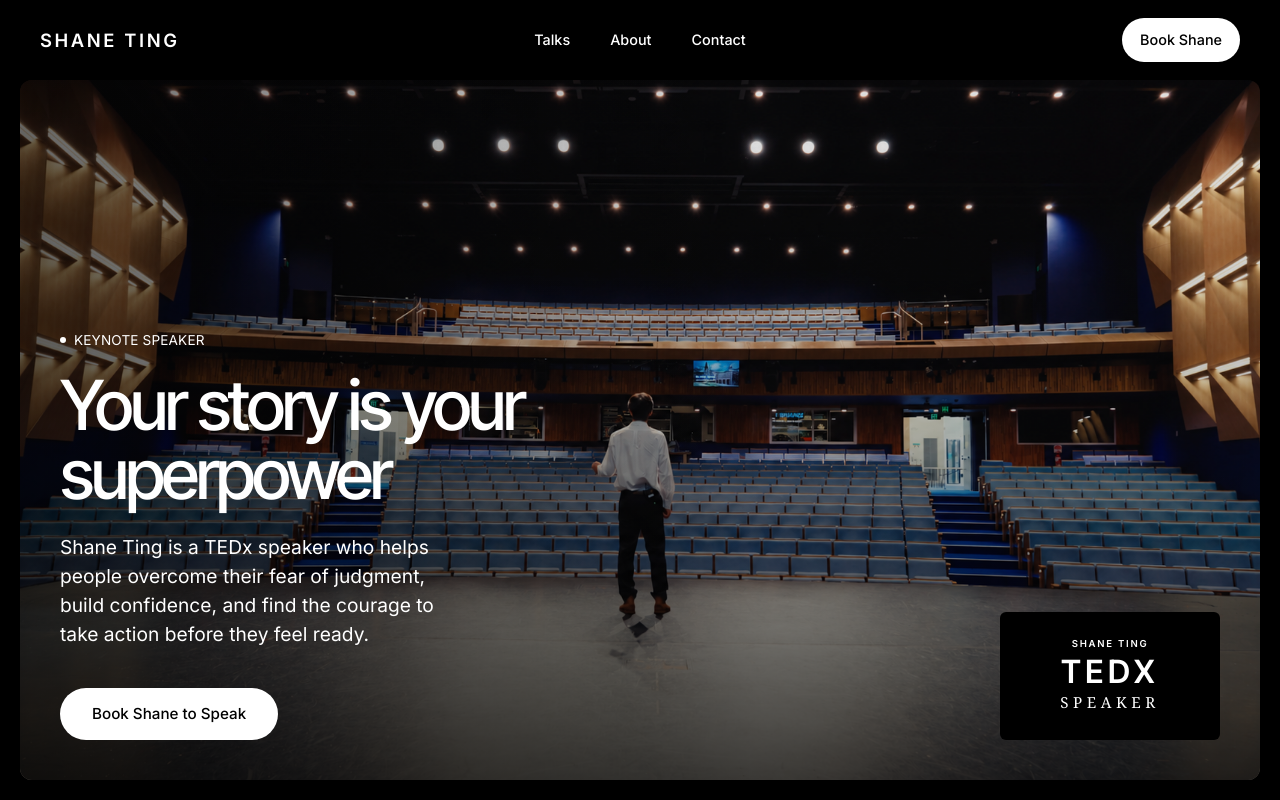
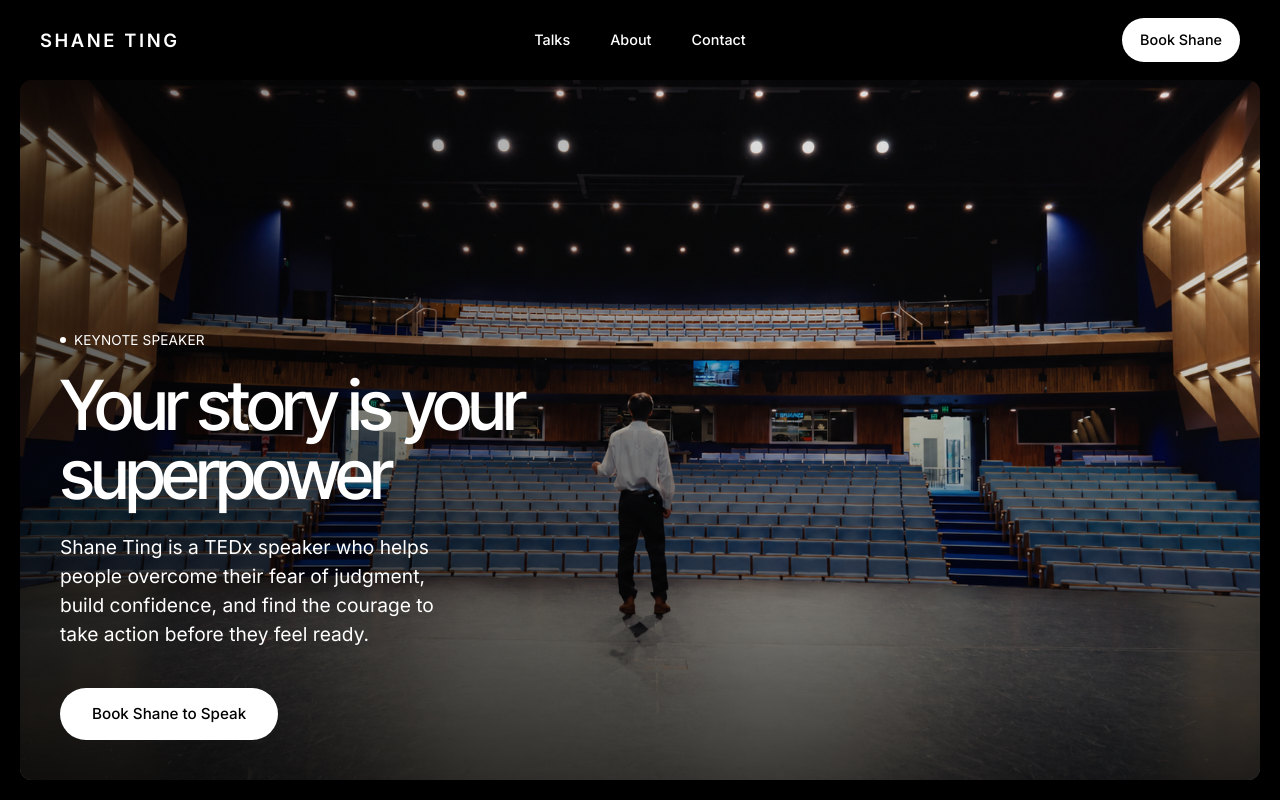
Before and after one commit to shanexyeah/shaneting-website, a Next.js app: page / in a window 1280 px wide. Shown: the top 800 px of the page. Built offline with nearby package versions, Linux system fonts and the light colour scheme.

Commit message:
Remove TEDx Speaker badge from hero
Co-Authored-By: Claude Opus 5.5 <noreply@anthropic.com>

```diff
--- a/app/globals.css
+++ b/app/globals.css
@@ -193,19 +193,12 @@ button { font: inherit; }
   margin-bottom: 24px;
 }
 .hero-sub { font-size: 1.2rem; line-height: 1.5; max-width: 400px; margin-bottom: 40px; }
-.hero-badge {
-  position: absolute; z-index: 2; right: 40px; bottom: 40px;
-  width: 220px; height: 128px; border-radius: 6px;
-  background: var(--black); color: var(--white);
-  display: flex; flex-direction: column; align-items: center; justify-content: center; gap: 2px;
-}
-.hero-badge-top, .wordmark-top { font-size: 0.6rem; font-weight: 600; letter-spacing: 0.18em; text-transform: uppercase; }
-.hero-badge-main, .wordmark-main { font-family: var(--font-display); font-size: 2rem; font-weight: 600; letter-spacing: 0.14em; text-transform: uppercase; line-height: 1.1; }
-.hero-badge-bottom, .wordmark-bottom { font-family: Georgia, serif; font-size: 0.95rem; letter-spacing: 0.3em; text-transform: uppercase; }
+.wordmark-top { font-size: 0.6rem; font-weight: 600; letter-spacing: 0.18em; text-transform: uppercase; }
+.wordmark-main { font-family: var(--font-display); font-size: 2rem; font-weight: 600; letter-spacing: 0.14em; text-transform: uppercase; line-height: 1.1; }
+.wordmark-bottom { font-family: Georgia, serif; font-size: 0.95rem; letter-spacing: 0.3em; text-transform: uppercase; }
 @media (max-width: 768px) {
   .hero { padding: 64px 8px 0; }
   .hero-frame { min-height: calc(100svh - 72px); padding: 24px 20px 32px; }
-  .hero-badge { display: none; }
   .hero-sub { font-size: 1.05rem; }
 }
 
--- a/app/page.jsx
+++ b/app/page.jsx
@@ -54,11 +54,6 @@ export default function Home() {
               action before they feel ready.
             </p>
             <Link href="/contact" className="btn btn-light">Book Shane to Speak</Link>
-          </div>
-          <div className="hero-badge" aria-hidden="true">
-            <span className="hero-badge-top">Shane Ting</span>
-            <span className="hero-badge-main">TEDx</span>
-            <span className="hero-badge-bottom">Speaker</span>
           </div>
         </div>
       </section>
```
